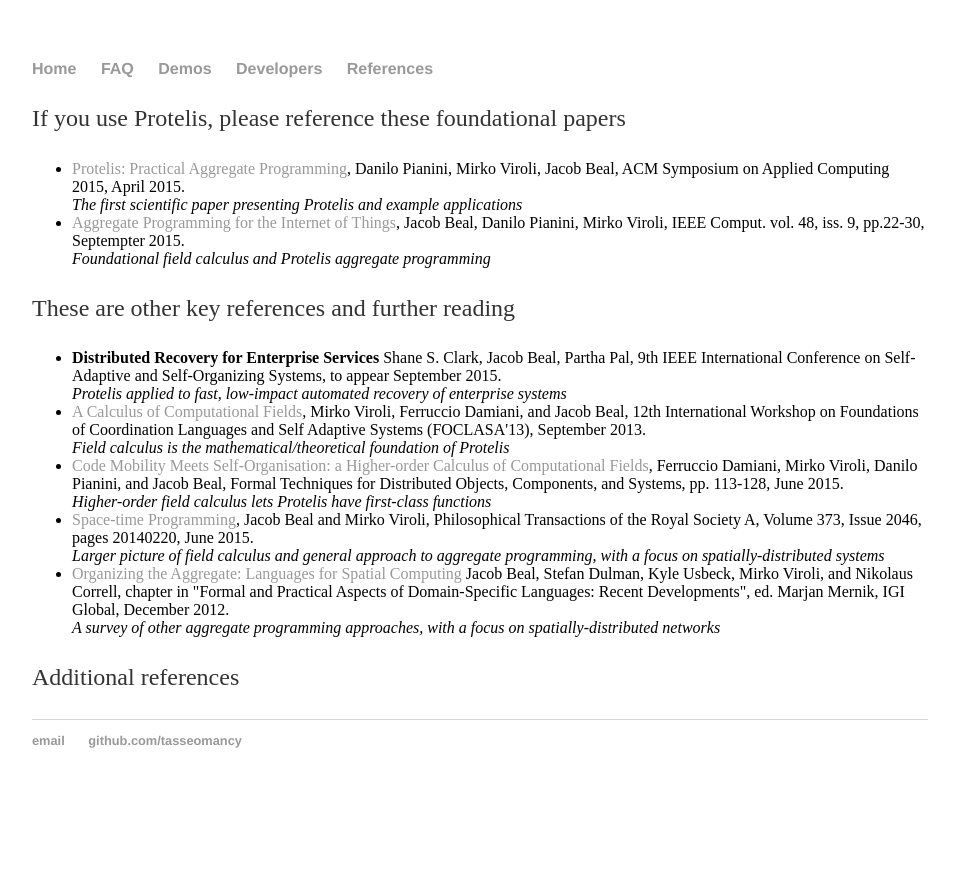
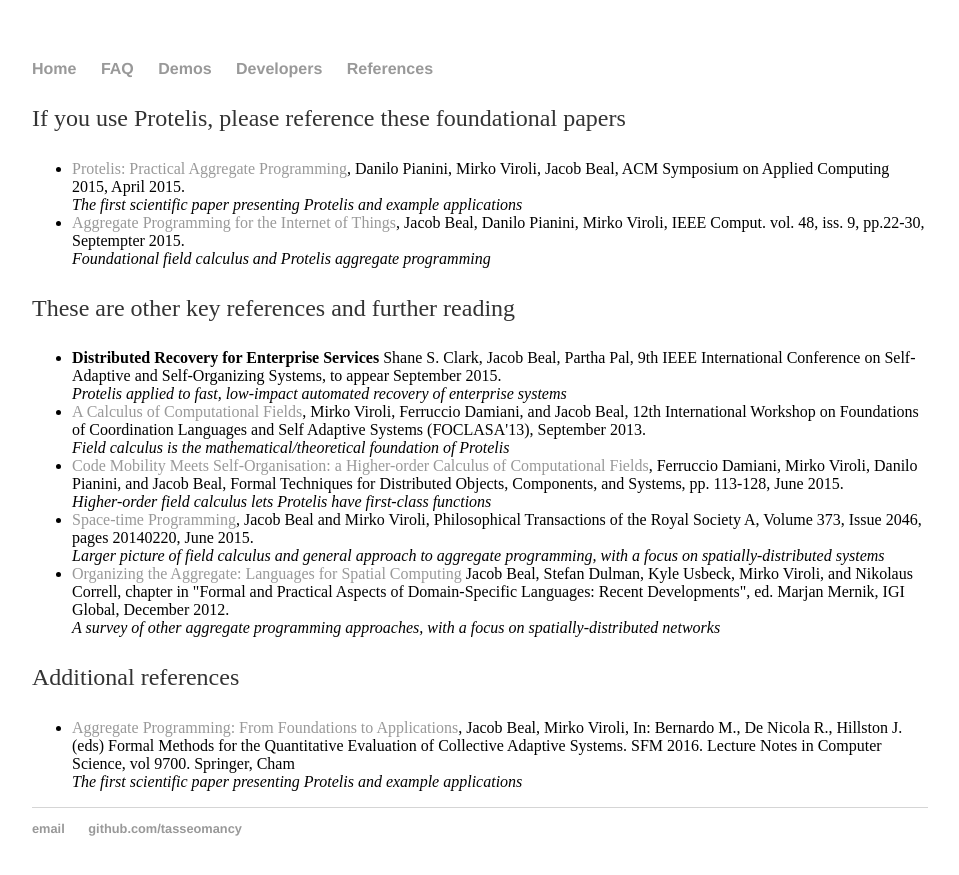
Before and after one commit to tasseomancy/tasseomancy.github.io, a Jekyll site: the page built from _posts/2018-02-21-references.md, in a window 1280 px wide. Shown: the top 875 px of the page, without its empty margins (160-1119 px from the left). Built offline with Jekyll 4.4.1, drawn with Linux system fonts in a browser that asks for light colours.

Commit message:
Update 2018-02-21-references.md

```diff
--- a/_posts/2018-02-21-references.md
+++ b/_posts/2018-02-21-references.md
@@ -85,3 +85,14 @@
       </ul>
 
 Additional references
+
+<ul>
+        <li>
+          <a href="http://web.mit.edu/jakebeal/www/Publications/QUANTICOL16-AggregateProgramming.pdf">Aggregate
+          Programming: From Foundations to Applications</a>,
+          Jacob Beal, Mirko Viroli, In: Bernardo M., De Nicola R., Hillston J. (eds) Formal Methods for the Quantitative Evaluation of Collective Adaptive Systems. SFM 2016. Lecture Notes in Computer Science, vol 9700. Springer, Cham
+          <br>
+          <em>The first scientific paper presenting Protelis and example
+            applications</em>
+        </li>
+</ul>
```
